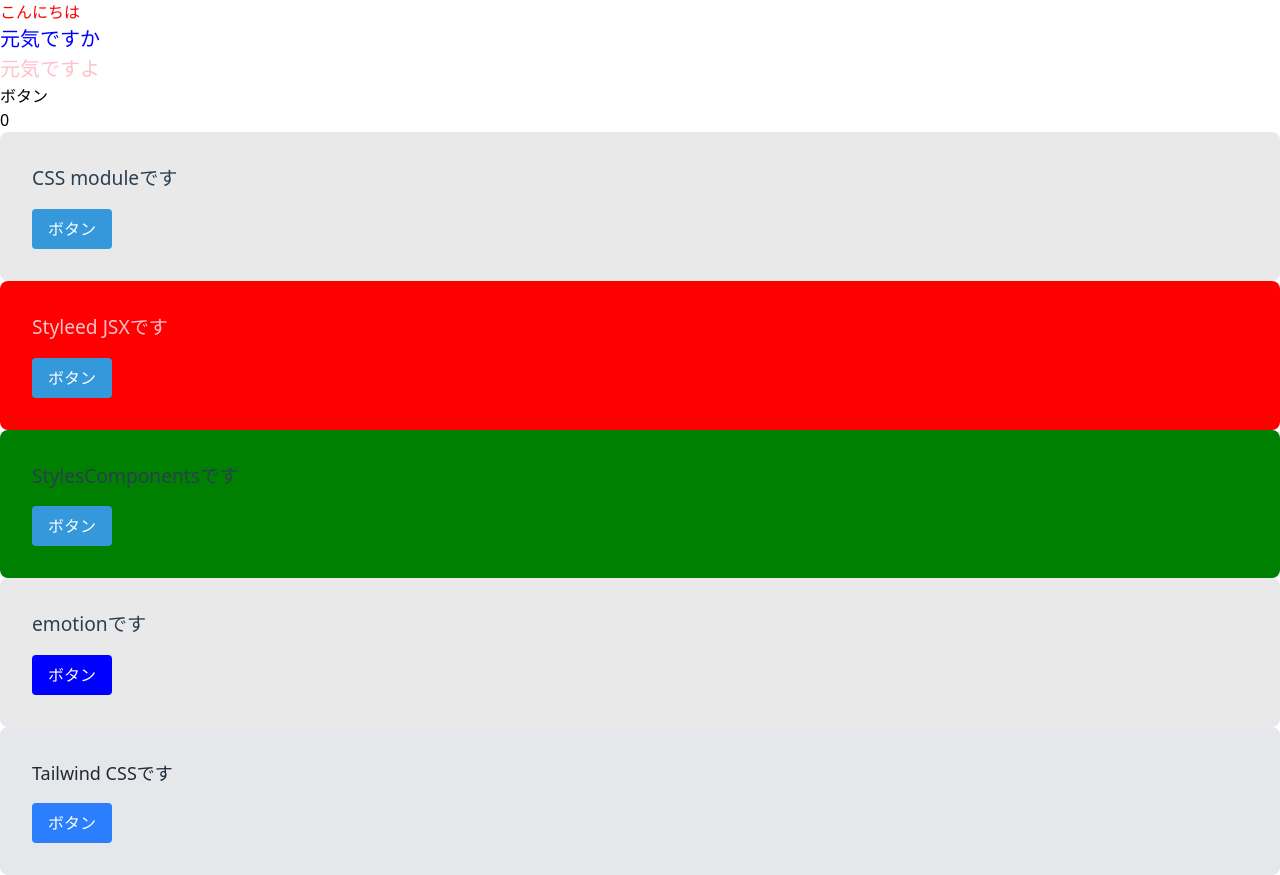
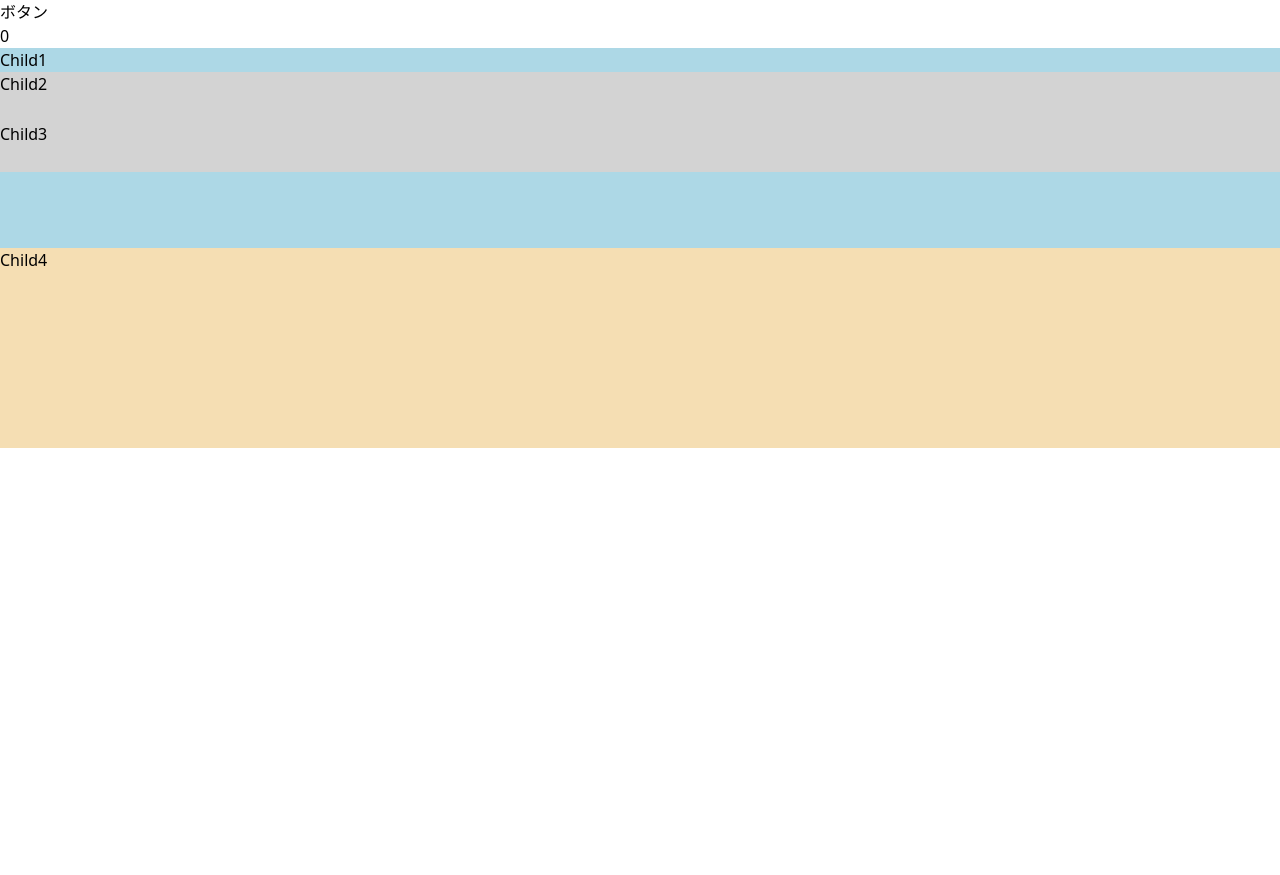
Before and after one commit to code-polaris044/react-test, a React (Vite) app: page / in a window 1280 px wide. After the commit the page ends 800 px from the top, so only its background shows below. Built offline with nearby package versions, Linux system fonts and the light colour scheme.

Commit message:
再レンダリング学習

```diff
--- a/src/App.jsx
+++ b/src/App.jsx
@@ -1,37 +1,22 @@
-import { useState, useEffect } from 'react';
-import { ColorMessage } from "./components/ColoredMessage";
-import { CssModules } from "./components/CssModules";
-import { StyledJsx } from "./components/StyledJsx";
-import { StyleComponents } from "./components/StyleComponents";
-import { Emotion } from "./components/Emotion";
-import { TailwindCss } from "./components/TailWindcss";
+import { useState } from "react";
+import { Child1 } from "./components/Child1";
+import { Child4 } from "./components/Child4";
 
 export const App = () => {
-	console.log("レンダリング");
+	console.log("Appレンダリング");
+
 	const [num, setNum] = useState(0);
 
-	useEffect(() => {
-		alert(`現在の数値: ${num}`);
-	}, [num]);
-
 	const onClickButton = () => {
-		setNum((prev) => prev + 1);
+		setNum(num + 1);
 	};
 
 	return (
 		<>
-			<h1 style={{ color: "red" }}>こんにちは</h1>
-			<ColorMessage color='blue'>元気ですか</ColorMessage>
-			<ColorMessage color='pink'>元気ですよ</ColorMessage>
-			<button type='button' onClick={onClickButton}>
-				ボタン
-			</button>
+			<button type='submit'>{onClickButton}ボタン</button>
 			<p>{num}</p>
-			<CssModules />
-			<StyledJsx />
-			<StyleComponents />
-			<Emotion />
-			<TailwindCss />
+			<Child1 />
+			<Child4 />
 		</>
 	);
 };
--- /dev/null
+++ b/src/_App.jsx
@@ -0,0 +1,37 @@
+import { useState, useEffect } from "react";
+import { ColorMessage } from "./components/_ColoredMessage";
+import { CssModules } from "./components/_CssModules";
+import { StyledJsx } from "./components/_StyledJsx";
+import { StyleComponents } from "./components/_StyleComponents";
+import { Emotion } from "./components/_Emotion";
+import { TailwindCss } from "./components/_TailWindcss";
+
+export const App = () => {
+	console.log("レンダリング");
+	const [num, setNum] = useState(0);
+
+	useEffect(() => {
+		alert(`現在の数値: ${num}`);
+	}, [num]);
+
+	const onClickButton = () => {
+		setNum((prev) => prev + 1);
+	};
+
+	return (
+		<>
+			<h1 style={{ color: "red" }}>こんにちは</h1>
+			<ColorMessage color='blue'>元気ですか</ColorMessage>
+			<ColorMessage color='pink'>元気ですよ</ColorMessage>
+			<button type='button' onClick={onClickButton}>
+				ボタン
+			</button>
+			<p>{num}</p>
+			<CssModules />
+			<StyledJsx />
+			<StyleComponents />
+			<Emotion />
+			<TailwindCss />
+		</>
+	);
+};
--- /dev/null
+++ b/src/components/Child1.jsx
@@ -0,0 +1,20 @@
+import { Child2 } from "./Child2";
+import { Child3 } from "./Child3";
+
+const style = {
+	height: "200px",
+	backgroundColor: "lightblue",
+	padding: "8Ppx",
+};
+
+export const Child1 = () => {
+	console.log("Child1 レンダリング");
+
+	return (
+		<div style={style}>
+			<p>Child1</p>
+			<Child2 />
+			<Child3 />
+		</div>
+	);
+};
--- /dev/null
+++ b/src/components/Child2.jsx
@@ -0,0 +1,14 @@
+const style = {
+	height: "50px",
+	backgroundColor: "lightgray",
+};
+
+export const Child2 = () => {
+	console.log("Child2 レンダリング");
+
+	return (
+		<div style={style}>
+			<p>Child2</p>
+		</div>
+	);
+};
--- /dev/null
+++ b/src/components/Child3.jsx
@@ -0,0 +1,14 @@
+const style = {
+	height: "50px",
+	backgroundColor: "lightgray",
+};
+
+export const Child3 = () => {
+	console.log("Child3 レンダリング");
+
+	return (
+		<div style={style}>
+			<p>Child3</p>
+		</div>
+	);
+};
--- /dev/null
+++ b/src/components/Child4.jsx
@@ -0,0 +1,14 @@
+const style = {
+	height: "200px",
+	backgroundColor: "wheat",
+};
+
+export const Child4 = () => {
+	console.log("Child4 レンダリング");
+
+	return (
+		<div style={style}>
+			<p>Child4</p>
+		</div>
+	);
+};
```
Also changed, not shown: src/components/_ColoredMessage.jsx (renamed from src/components/ColoredMessage.jsx), src/components/_CssModules.jsx (renamed from src/components/CssModules.jsx), src/components/_Emotion.jsx (renamed from src/components/Emotion.jsx), src/components/_StyleComponents.jsx (renamed from src/components/StyleComponents.jsx), src/components/_StyledJsx.jsx (renamed from src/components/StyledJsx.jsx), src/components/_TailWindcss.jsx (renamed from src/components/TailWindcss.jsx).
